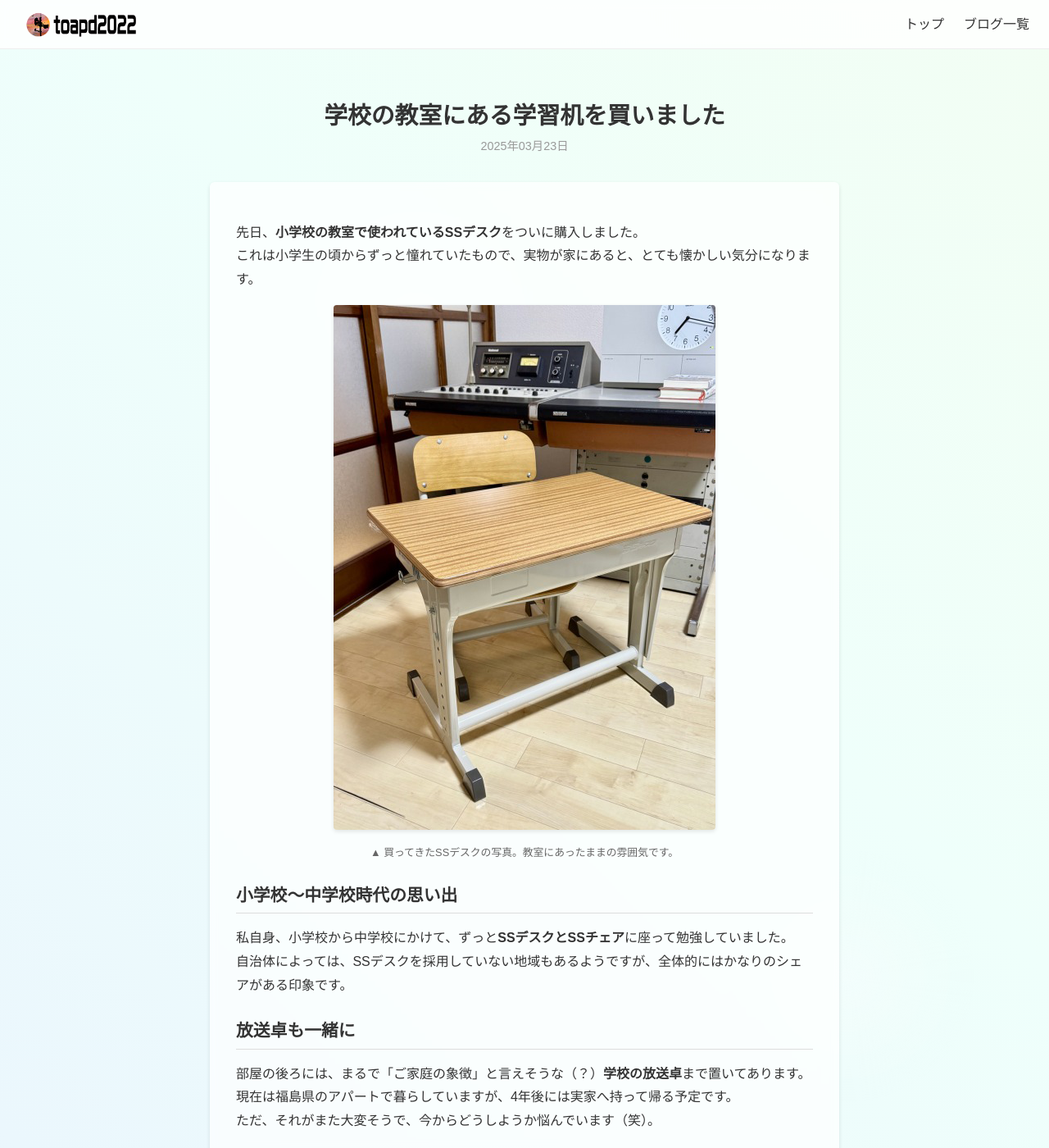
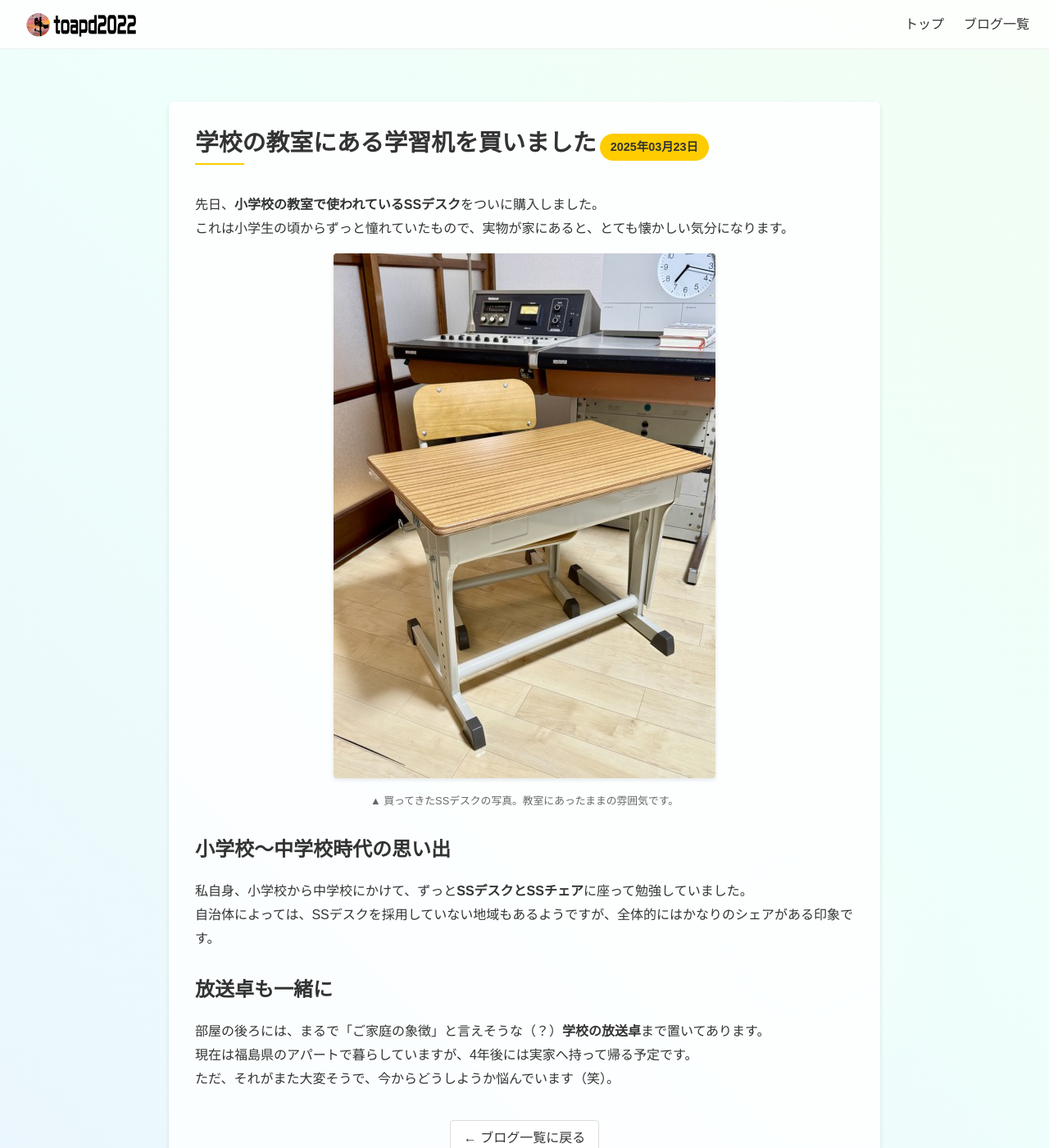
Before and after one commit to toapd2022/toapd2022, a Jekyll site: the page built from _posts/2025-03-23-ssdesk.md, in a window 1280 px wide and 1400 px high. Shown: the whole window at 82% size. Built offline with Jekyll 4.4.1, drawn with Linux system fonts in a browser that asks for light colours.

Commit message:
Add files via upload

```diff
--- a/_layouts/default.html
+++ b/_layouts/default.html
@@ -1,8 +1,8 @@
 <!DOCTYPE html>
 <html lang="ja">
 <head>
-  <meta charset="UTF-8">
-  <meta name="viewport" content="width=device-width,initial-scale=1.0">
+  <meta charset="UTF-8" />
+  <meta name="viewport" content="width=device-width,initial-scale=1.0" />
   <!-- ページタイトルは記事タイトル＋サイト名など -->
   <title>{{ page.title }} | toapd2022</title>
 
@@ -10,51 +10,53 @@
   <link rel="apple-touch-icon" href="{{ '/icons/top-logo.png' | relative_url }}" />
 
   <style>
-    /* =========================
-       1) ベーススタイル
-       ========================= */
+    /********************************
+     * 全体ベース
+     ********************************/
     * {
-      margin: 0; padding: 0; box-sizing: border-box;
+      margin: 0;
+      padding: 0;
+      box-sizing: border-box;
     }
     body {
-      font-family: sans-serif, Arial, "Hiragino Kaku Gothic ProN", Meiryo;
+      font-family: sans-serif, Arial, "Hiragino Kaku Gothic ProN", Meiryo, sans-serif;
       background: linear-gradient(45deg, #FFEFEF, #E7EFFF, #EFFFFB, #F7FCE8);
       background-size: 300% 300%;
-      animation: bgAnimation 15s ease infinite;
       color: #333;
       line-height: 1.6;
+      overflow-x: hidden;
+      animation: bgAnimation 15s ease infinite;
+      position: relative;
     }
     @keyframes bgAnimation {
       0%   { background-position: 0% 50%; }
       50%  { background-position: 100% 50%; }
       100% { background-position: 0% 50%; }
     }
-    a {
-      color: #333;
-      text-decoration: none;
-      transition: color 0.3s ease;
-    }
-    a:hover {
-      color: #666;
-    }
 
-    /* 背景のふわふわ円アニメは好みで継承してもOK */
-    body::before, body::after {
+    /* body背景用のふわふわ円アニメ */
+    body::before {
       content: "";
       position: fixed;
-      width: 300px; height: 300px;
+      top: -80px;
+      left: -80px;
+      width: 300px;
+      height: 300px;
+      background: radial-gradient(circle, rgba(255,255,255,0.3) 0%, transparent 70%);
       border-radius: 50%;
       z-index: -1;
-      opacity: 0.3;
-    }
-    body::before {
-      top: -80px; left: -80px;
-      background: radial-gradient(circle, #fff 0%, transparent 70%);
       animation: floatCircle 20s linear infinite alternate;
     }
     body::after {
-      bottom: -100px; right: -100px;
-      background: radial-gradient(circle, #fff 0%, transparent 70%);
+      content: "";
+      position: fixed;
+      bottom: -100px;
+      right: -100px;
+      width: 400px;
+      height: 400px;
+      background: radial-gradient(circle, rgba(255,255,255,0.4) 0%, transparent 70%);
+      border-radius: 50%;
+      z-index: -1;
       animation: floatCircle2 30s linear infinite alternate;
     }
     @keyframes floatCircle {
@@ -68,12 +70,23 @@
       100% { transform: translate(0, 0) scale(1); }
     }
 
-    /* =========================
-       2) ヘッダー
-       ========================= */
+    a {
+      color: #333;
+      text-decoration: none;
+      transition: color 0.3s ease;
+    }
+    a:hover {
+      color: #666;
+    }
+
+    /********************************
+     * ヘッダー
+     ********************************/
     header {
       position: fixed;
-      top: 0; left: 0; right: 0;
+      top: 0;
+      left: 0;
+      right: 0;
       height: 60px;
       display: flex;
       align-items: center;
@@ -83,78 +96,176 @@
       border-bottom: 1px solid #eee;
       z-index: 999;
     }
-    .logo img {
-      height: 40px;
-      margin-top: 8px;
+
+    .header-left {
+      display: flex;
+      align-items: center;
+      gap: 1rem;
     }
     .header-right {
+      display: flex;
+      align-items: center;
       margin-left: auto;
+      gap: 1rem;
+    }
+
+    .logo img {
+      margin-top: 8px;
+      height: 40px;
+    }
+
+    nav {
       display: flex;
-      gap: 1rem;
       align-items: center;
     }
     nav ul {
-      display: flex; list-style: none; gap: 1.5rem; margin: 0; padding: 0;
+      display: flex;
+      list-style: none;
+      gap: 1.5rem;
+      justify-content: flex-end;
+      margin: 0;
+      padding: 0;
+    }
+    nav li {
+      cursor: pointer;
+      font-weight: 500;
     }
     nav li a {
       position: relative;
-      font-weight: 500;
-      padding: 0.5rem 0;
+      padding: 0.5rem 0 4px 0;
     }
     nav li a::after {
       content: "";
       position: absolute;
-      left: 0; bottom: 0;
-      width: 0%; height: 2px;
-      background: orange;
-      transition: 0.3s ease;
+      left: 0;
+      bottom: 0;
+      width: 0%;
+      height: 2px;
+      background-color: orange;
+      transition: width 0.3s ease;
     }
     nav li a:hover::after {
       width: 100%;
     }
 
-    /* =========================
-       3) メインコンテンツ
-       ========================= */
+    /********************************
+     * ハンバーガーボタン（スマホ専用）
+     ********************************/
+    .hamburger {
+      display: none;
+      flex-direction: column;
+      justify-content: center;
+      gap: 4px;
+      background: transparent;
+      border: none;
+      cursor: pointer;
+    }
+    .hamburger span {
+      display: block;
+      width: 25px;
+      height: 3px;
+      background: #333;
+      border-radius: 2px;
+    }
+    @media screen and (max-width: 900px) {
+      .hamburger {
+        display: flex; /* ハンバーガーボタンを表示 */
+      }
+      nav {
+        position: absolute;
+        top: 60px;
+        right: 20px;
+        background: rgba(255,255,255,0.95);
+        backdrop-filter: blur(6px);
+        border: 1px solid #eee;
+        padding: 1rem;
+        border-radius: 6px;
+        display: none;
+        flex-direction: column;
+        gap: 1rem;
+      }
+      nav ul {
+        flex-direction: column;
+        gap: 1rem;
+      }
+      nav li {
+        text-align: right;
+      }
+    }
+
+    /********************************
+     * メインコンテンツ
+     ********************************/
     main {
+      width: 90%;
+      max-width: 900px;
       margin: 0 auto;
       padding: 4rem 1rem;
-      margin-top: 60px; /* ヘッダー分下げる */
-      max-width: 800px; /* 記事本文は中央寄せ＆幅を抑える */
+      margin-top: 60px; /* ヘッダー分のスペース */
     }
 
-    /* 記事タイトル・日付を大きく */
-    .post-header {
-      text-align: center;
-      margin-bottom: 2rem;
+    /* fade-inアニメ用 */
+    .fade-in {
+      opacity: 0;
+      transform: translateY(30px);
+      transition: all 0.8s ease;
     }
+    .fade-in.active {
+      opacity: 1;
+      transform: translateY(0);
+    }
+
+    /* 記事全体を白背景のカード風に */
+    .post-card {
+      background: rgba(255,255,255,0.8);
+      backdrop-filter: blur(4px);
+      border-radius: 6px;
+      box-shadow: 0 2px 5px rgba(0,0,0,0.1);
+      padding: 2rem;
+    }
+
     .post-title {
       font-size: 1.8rem;
-      margin-bottom: 0.5rem;
-      line-height: 1.2;
+      line-height: 1.3;
+      margin-bottom: 1rem;
+      color: #333;
+      position: relative;
+      display: inline-block;
+      padding-bottom: 0.5rem;
     }
-    .post-date {
-      font-size: 0.9rem;
-      color: #999;
+    .post-title::after {
+      content: "";
+      position: absolute;
+      left: 0;
+      bottom: 0;
+      width: 60px;
+      height: 2px;
+      background-color: #ffcc00;
     }
 
-    /* 記事本文を白背景の“カード”風にする */
+    /* 日付をバッジ風に */
+    .post-date {
+      display: inline-block;
+      margin-bottom: 1.5rem;
+      padding: 0.3rem 0.8rem;
+      background: #ffcc00;
+      color: #333;
+      font-size: 0.9rem;
+      font-weight: bold;
+      border-radius: 9999px;
+    }
+
     .post-content {
-      background: rgba(255,255,255,0.7);
-      backdrop-filter: blur(4px);
-      padding: 2rem;
-      border-radius: 6px;
-      box-shadow: 0 2px 5px rgba(0,0,0,0.1);
+      line-height: 1.8;
+      color: #333;
     }
-    .post-content h2 {
-      margin-top: 1.5rem;
-      font-size: 1.3rem;
-      border-bottom: 1px solid #ddd;
-      padding-bottom: 0.3rem;
+    .post-content h2,
+    .post-content h3,
+    .post-content h4 {
+      margin-top: 1.6rem;
     }
     .post-content p {
       margin-top: 1rem;
-      line-height: 1.8;
     }
     .post-content img {
       max-width: 100%;
@@ -182,17 +293,17 @@
       background: #fff;
       border: 1px solid #ddd;
       border-radius: 4px;
+      color: #333;
       text-decoration: none;
-      color: #333;
       transition: background 0.3s ease;
     }
     .post-nav a:hover {
       background: #f0f0f0;
     }
 
-    /* =========================
-       4) フッター
-       ========================= */
+    /********************************
+     * フッター
+     ********************************/
     footer {
       text-align: center;
       padding: 2rem;
@@ -200,57 +311,29 @@
       border-top: 1px solid #eee;
     }
     footer p {
+      font-size: 0.9rem;
       color: #666;
-      font-size: 0.9rem;
-    }
-
-    /* =========================
-       5) ハンバーガーメニュー (お好みで)
-       ========================= */
-    .hamburger {
-      display: none;
-      flex-direction: column;
-      gap: 4px;
-      background: transparent;
-      border: none;
-      cursor: pointer;
-    }
-    .hamburger span {
-      width: 25px; height: 3px; background: #333; border-radius: 2px;
-    }
-    @media screen and (max-width: 900px) {
-      .hamburger {
-        display: flex;
-      }
-      nav {
-        position: absolute;
-        top: 60px; right: 20px;
-        background: rgba(255,255,255,0.95);
-        backdrop-filter: blur(6px);
-        border-radius: 6px;
-        border: 1px solid #eee;
-        padding: 1rem;
-        display: none; /* 初期非表示 */
-        flex-direction: column; gap: 1rem;
-      }
-      nav ul {
-        flex-direction: column; gap: 1rem;
-      }
     }
   </style>
 </head>
 <body>
   <!-- ヘッダー -->
   <header>
+    <!-- 左側：ロゴ（クリックでトップページへ） -->
+    <div class="header-left">
       <div class="logo">
+        <a href="{{ '/' | relative_url }}">
           <img src="{{ '/icons/logo.png' | relative_url }}" alt="toapd2022">
+        </a>
       </div>
+    </div>
+    <!-- 右側：ナビ + ハンバーガーメニュー -->
     <div class="header-right">
       <nav>
         <ul>
           <li><a href="{{ '/' | relative_url }}">トップ</a></li>
           <li><a href="{{ '/blog.html' | relative_url }}">ブログ一覧</a></li>
-          <!-- 必要に応じて他ページへのリンクを追加 -->
+          <!-- 必要に応じて他のリンクを追加 -->
         </ul>
       </nav>
       <button class="hamburger" id="hamburgerBtn">
@@ -263,25 +346,26 @@
 
   <!-- メインコンテンツ -->
   <main>
-    <div class="post-header">
-      <!-- 記事タイトル＆日付を表示 -->
+    <div class="post-card fade-in" id="postCard">
+      <!-- タイトル -->
       <h1 class="post-title">{{ page.title }}</h1>
+
+      <!-- 日付がある場合のみ表示 -->
       {% if page.date %}
       <div class="post-date">
         {{ page.date | date: "%Y年%m月%d日" }}
       </div>
       {% endif %}
-    </div>
 
-    <!-- 記事本文をカード風に -->
+      <!-- 記事本文 -->
       <div class="post-content">
         {{ content }}
       </div>
 
-    <!-- 記事末尾のナビゲーション例（任意） -->
+      <!-- 記事末尾のナビゲーション例 -->
       <div class="post-nav">
         <a href="{{ '/blog.html' | relative_url }}">← ブログ一覧に戻る</a>
-      <!-- 次の記事 / 前の記事リンクなど作る場合はここに書く -->
+      </div>
     </div>
   </main>
 
```
Also changed, not shown: other parts of _layouts/default.html (+17 -4 lines). Lines whose indentation alone changed are shown as unchanged.
